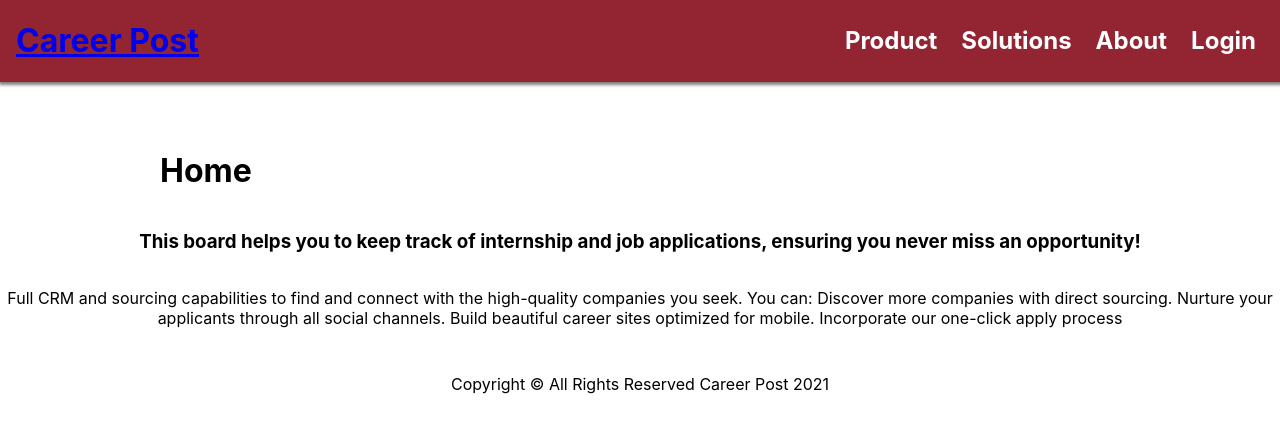
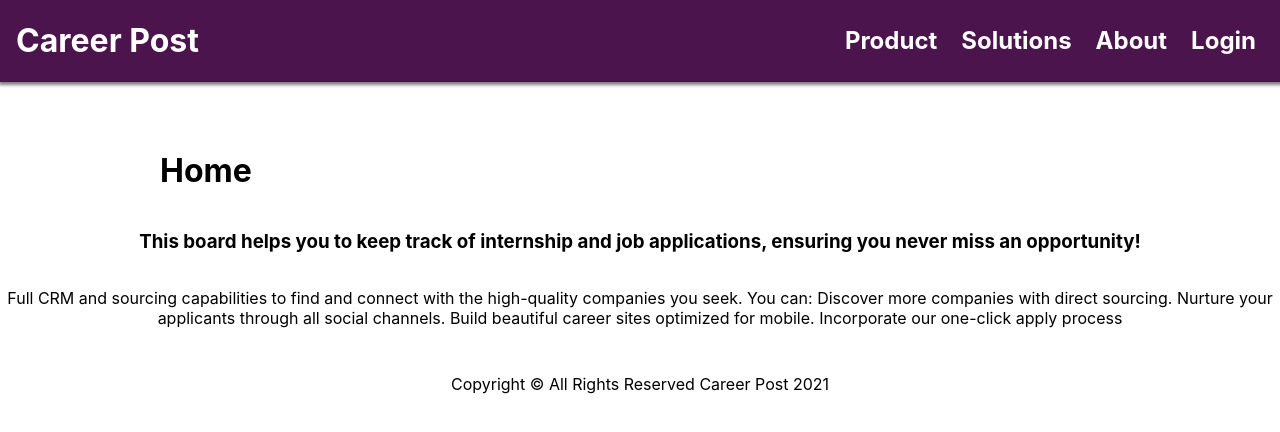
Before and after one commit to alba-molina-nyc/career-insights-official, a React (Create React App) app: page / in a window 1280 px wide. Shown: the top 432 px of the page. Built offline with nearby package versions, Linux system fonts and the light colour scheme; no server answers.

Commit message:
some styling done

```diff
--- a/src/pages/ApplicationDashboard.js
+++ b/src/pages/ApplicationDashboard.js
@@ -158,6 +158,7 @@ const ApplicationDashboard = (props) => {
                             <th>Company Name</th>
                             <th>Location</th>
                             <th>Actions</th>
+
                         </tr>
                     </thead>
                     <tbody>
--- a/src/pages/ContactDashboard.js
+++ b/src/pages/ContactDashboard.js
@@ -155,8 +155,9 @@ const ContactDashboard = (props) => {
                         <tr>
                             <th>First Name</th>
                             <th>Last Name</th>
+                            <th>Company Name</th>
                             <th>Company Size</th>
-                            <th>Company Size</th>
+                            <th>Details</th>
                         </tr>
                     </thead>
                     <tbody>
--- a/src/styles.js
+++ b/src/styles.js
@@ -4,13 +4,19 @@ export const StyledHeader = styled.header`
     align-items: center;
     justify-content: space-between;
     padding-left: 1rem;
-    background-color: #932432;
+    background-color: rgb(76,20,76);
     color: #ffffff;
     box-shadow: 1px 1px 3px 2px #808080;
+
+    h1, a {
+        text-decoration: none;
+        color: white;
+    }
     nav {
         display: flex;
         align-items: center;
         text-decoration: none;
+
         ul {
             display: flex;
             list-style: none;
@@ -53,6 +59,9 @@ padding-top: 3rem;
                 background-color: rgba(255, 206, 86, 1)
 
             }
+            }
+
+
             }
 
 }
@@ -101,6 +110,7 @@ input {
 input[type="submit"] {
     width: 100%;
     margin: 1rem 0;
+    background-color: rgb(0,150,161);
 }
 
 `;
@@ -114,8 +124,18 @@ th, td {
     padding: 5px;
 }
 tr:nth-child(even) {
-    background-color: #f2f2f2;
+    background-color:rgb(236,174,42);
 }
+
+tr:nth-child(odd) {
+    background-color: rgb(0,150,161)
+}
+
+th {
+    background-color: white;
+    text-align-items: center;
+}
+
 @media(min-width: 975px) {
     width: 60%;
     height: 50%;
```
